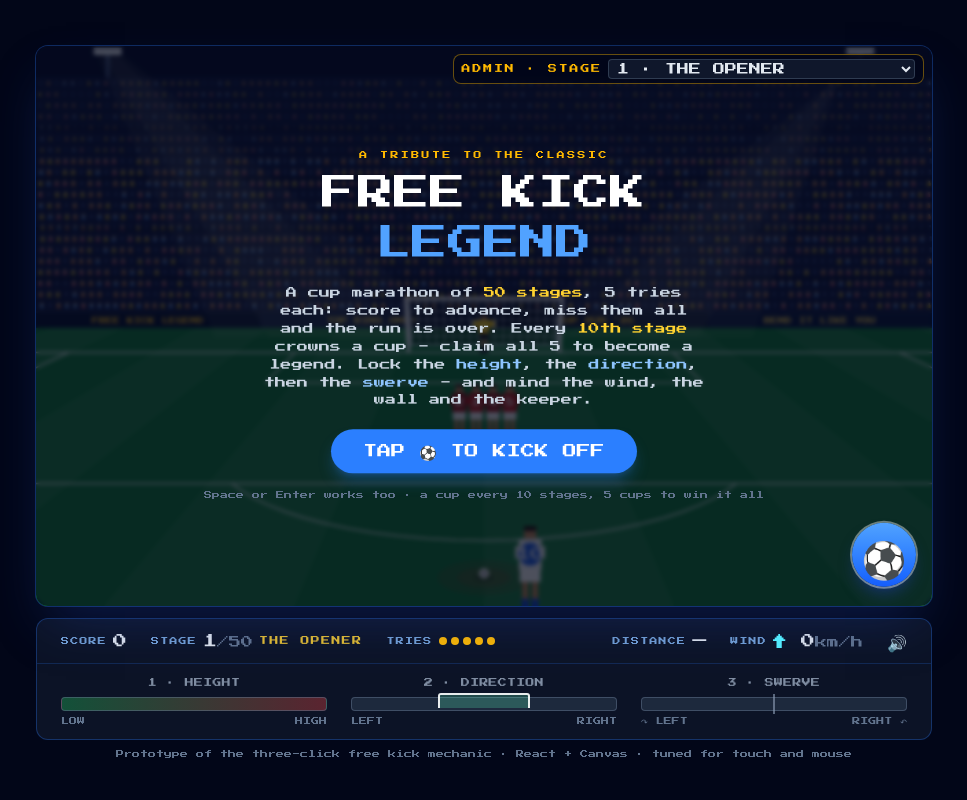
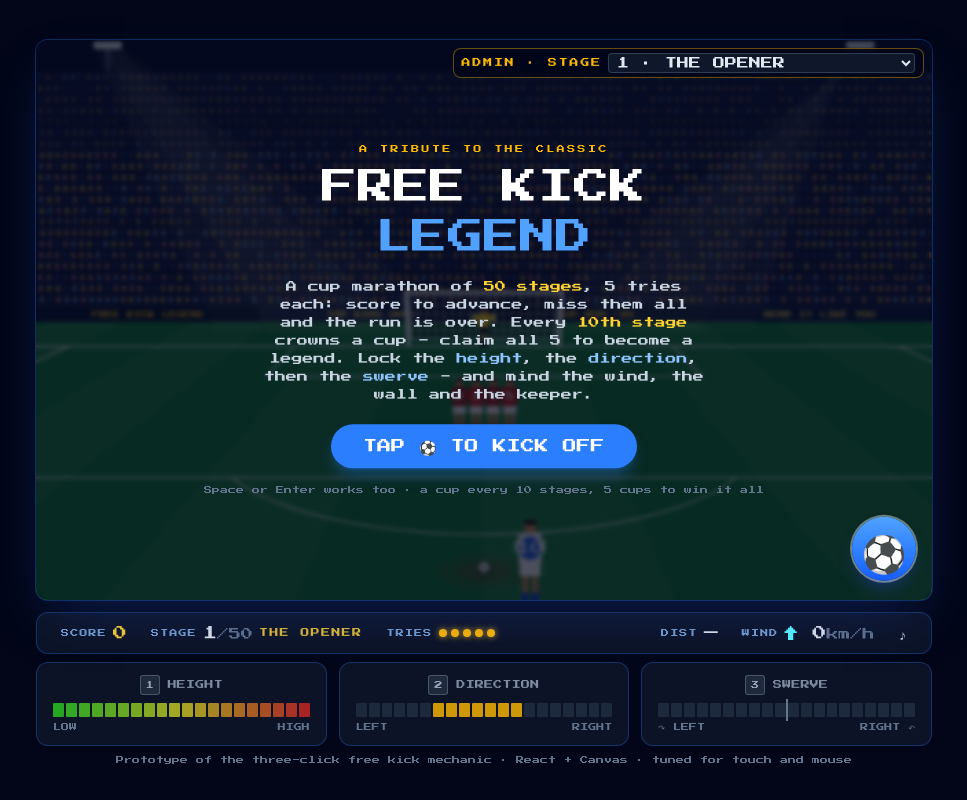
Before and after one commit to etuncoz/free-kick-game, a React (Vite) app: page / in a window 1280 px wide. Shown: the whole page, without its empty margins (156-1123 px from the left). Built offline with nearby package versions, Linux system fonts and the light colour scheme.

Commit message:
Rebuild the HUD as twilight-pixel stat and gauge cards

```diff
--- a/plans/retro-ui.md
+++ b/plans/retro-ui.md
@@ -78,22 +78,27 @@ Ad-board text is now all-gold (`#fbbf24`/`#fcd34d`).
 Verified: vitest 58/58; screenshots `p2-aim1/p2-flight/p2-goalflash` in the scratchpad match the SS language (forced GOAL state via `__game` per the HANDOVER pattern).
 
 ## Phase 3: HUD panel restyle
-Status: Not started
+Status: Complete
 
 All in `src/game/MagicalKicks.jsx`.
 
-- [ ] Stats bar: keep the content and responsive wrapping, restyle to the SS: pixel-font labels, "DIST" instead of "DISTANCE", gold value accents, TRIES dots get a soft gold glow (box-shadow), mute toggle becomes a flat ♪ / muted-♪ glyph.
-- [ ] Split the single gauge card into three separate rounded navy cards in a 3-column grid (stacking to one column only if 360px demands it).
-- [ ] Add the numbered square badge to each card ("1"/"2"/"3" + label): gold background with dark number when that gauge is active, dark navy with light number otherwise. Wire it into `updateGaugeDom` alongside the existing label color toggle.
-- [ ] Segmented tracks: render each track as ~24 discrete cells with 1-2px gaps. HEIGHT: green-to-red gradient across the cells (always lit, as in the SS). DIRECTION: dark cells with the `DIR_GOAL_WINDOW` span as gold cells (replaces the bracket overlay). SWERVE: dark cells with a center notch cell.
-- [ ] Marker: keep the smooth-gliding DOM marker on top of the cells; restyle it as a chunky light block with a subtle glow. Keep the active/locked color switch in `updateGaugeDom`.
+- [x] Stats bar: keep the content and responsive wrapping, restyle to the SS: pixel-font labels, "DIST" instead of "DISTANCE", gold value accents, TRIES dots get a soft gold glow (box-shadow), mute toggle becomes a flat ♪ / muted-♪ glyph.
+- [x] Split the single gauge card into three separate rounded navy cards in a 3-column grid (stacking to one column only if 360px demands it).
+- [x] Add the numbered square badge to each card ("1"/"2"/"3" + label): gold background with dark number when that gauge is active, dark navy with light number otherwise. Wire it into `updateGaugeDom` alongside the existing label color toggle.
+- [x] Segmented tracks: render each track as ~24 discrete cells with 1-2px gaps. HEIGHT: green-to-red gradient across the cells (always lit, as in the SS). DIRECTION: dark cells with the `DIR_GOAL_WINDOW` span as gold cells (replaces the bracket overlay). SWERVE: dark cells with a center notch cell.
+- [x] Marker: keep the smooth-gliding DOM marker on top of the cells; restyle it as a chunky light block with a subtle glow. Keep the active/locked color switch in `updateGaugeDom`.
 
 ### Verification Plan
 - `npx vitest run` passes.
 - Headless Chrome screenshots at 1280x800 and 390x844 in each aim phase (drive `__game.phase` and locked values): confirm three cards, badge highlight follows the active gauge, goal-window cells sit centered at 35% width, and the marker glides (two frames apart show it moved).
 
 ### Phase Summary
-_(write when phase completes)_
+Done 2026-07-07.
+Stats bar is its own card (the old shared card + `border-b` split into two elements); SCORE value is gold, "DIST" label, TRIES dots glow via an arbitrary Tailwind box-shadow, mute is a ♪ glyph that dims + strikes through when muted.
+Gauges are three `bg-slate-900/80` cards in a 3-column grid at all widths (three cards fit fine at 390px, verified).
+`TRACK_CELLS = 20` flex cells per track (20, not 24, so cells stay >=4px on phones); HEIGHT ramps `hsl(120..0 65% 40%)`, DIRECTION lights the `DIR_GOAL_WINDOW` span as `bg-amber-400/80` cells (the old white bracket overlay is gone), SWERVE keeps the center-notch div.
+Badges are `gaugeBadgeRefs`-driven spans restyled inside `updateGaugeDom` (gold bg + dark number when active); the marker is a 6px block, gold + gold glow while active, light `#e2e8f0` + soft glow when locked.
+Verified: marker sampled two frames apart moved 47.96% -> 63.96% (desktop) and 42% -> 58% (phone), so the glide survived; screenshots `p3-aim1/2/3-{desktop,phone}` in the scratchpad match the SS card layout; vitest 58/58.
 
 ## Phase 4: Overlays and ball button
 Status: Not started
--- a/src/game/MagicalKicks.jsx
+++ b/src/game/MagicalKicks.jsx
@@ -28,10 +28,13 @@ const STAT_VALUE_CLS = "text-xs sm:text-sm font-bold tabular-nums";
 
 const GAUGE_PHASE = { h: "aim1", d: "aim2", s: "aim3" };
 const GAUGES = [
-  { key: "h", label: "1 · HEIGHT" },
-  { key: "d", label: "2 · DIRECTION" },
-  { key: "s", label: "3 · SWERVE" },
+  { key: "h", num: "1", label: "HEIGHT" },
+  { key: "d", num: "2", label: "DIRECTION" },
+  { key: "s", num: "3", label: "SWERVE" },
 ];
+// segmented retro tracks: each gauge is a row of discrete cells; the marker
+// itself still glides continuously so precision reading is unchanged
+const TRACK_CELLS = 20;
 
 export default function MagicalKicks() {
   const canvasRef = useRef(null);
@@ -40,6 +43,7 @@ export default function MagicalKicks() {
   const audioRef = useRef(null);
   const gaugeMarkerRefs = useRef({});
   const gaugeLabelRefs = useRef({});
+  const gaugeBadgeRefs = useRef({});
   if (!audioRef.current) audioRef.current = createAudioController();
 
   const [hud, setHud] = useState({
@@ -213,6 +217,7 @@ export default function MagicalKicks() {
     for (const { key } of GAUGES) {
       const marker = gaugeMarkerRefs.current[key];
       const label = gaugeLabelRefs.current[key];
+      const badge = gaugeBadgeRefs.current[key];
       if (!marker) continue;
       const active = g.phase === GAUGE_PHASE[key];
       let v = null;
@@ -223,9 +228,15 @@ export default function MagicalKicks() {
       } else {
         marker.style.opacity = "1";
         marker.style.left = `${v * 100}%`;
-        marker.style.background = active ? "#fbbf24" : "#60a5fa";
+        marker.style.background = active ? "#fbbf24" : "#e2e8f0";
+        marker.style.boxShadow = active ? "0 0 8px rgba(251,191,36,0.9)" : "0 0 4px rgba(226,232,240,0.6)";
       }
       if (label) label.style.color = active ? "#93c5fd" : "rgba(148,163,184,0.85)";
+      if (badge) {
+        badge.style.background = active ? "#fbbf24" : "#1e293b";
+        badge.style.color = active ? "#0f172a" : "#94a3b8";
+        badge.style.borderColor = active ? "#fbbf24" : "rgba(100,116,139,0.6)";
+      }
     }
   }, []);
 
@@ -595,19 +606,18 @@ export default function MagicalKicks() {
           )}
         </div>
 
-        {/* info + gauge panel - lives below the canvas (always mounted, even
-            outside the aim phases, so the layout never shifts) so it never
-            covers the kicker or the ball, and keeps stats + gauges in one
-            place the player only has to glance at once */}
-        <div className="mt-1.5 sm:mt-3 bg-slate-900/80 border border-blue-500/30 rounded-xl overflow-hidden text-slate-200">
+        {/* info panel - lives below the canvas (always mounted, even outside
+            the aim phases, so the layout never shifts) so it never covers the
+            kicker or the ball */}
+        <div className="mt-1.5 sm:mt-3 bg-slate-900/80 border border-blue-500/30 rounded-xl text-slate-200">
           {/* below `sm` this wraps into two full-width rows (scores, then
               pitch conditions), each spreading its three stats edge to edge
               instead of crowding six stats onto one 360px line */}
-          <div className="flex flex-wrap items-center justify-between gap-x-3 gap-y-1 px-3 sm:px-6 py-2 sm:py-2.5 border-b border-blue-500/20">
+          <div className="flex flex-wrap items-center justify-between gap-x-3 gap-y-1 px-3 sm:px-6 py-2 sm:py-2.5">
             <div className="flex w-full sm:w-auto items-center justify-between sm:justify-start gap-3 sm:gap-6">
               <div className="flex items-center gap-1.5">
                 <span className={STAT_LABEL_CLS}>SCORE</span>
-                <span className={STAT_VALUE_CLS} style={DISPLAY_FONT}>
+                <span className={`${STAT_VALUE_CLS} text-amber-300`} style={DISPLAY_FONT}>
                   {hud.score}
                 </span>
                 {hud.streak > 1 && (
@@ -645,7 +655,11 @@ export default function MagicalKicks() {
                   {Array.from({ length: TRIES_PER_STAGE }, (_, i) => (
                     <span
                       key={i}
-                      className={`w-2 h-2 rounded-full ${i < hud.triesLeft ? "bg-amber-400" : "bg-slate-700"}`}
+                      className={`w-2 h-2 rounded-full ${
+                        i < hud.triesLeft
+                          ? "bg-amber-400 shadow-[0_0_6px_rgba(251,191,36,0.85)]"
+                          : "bg-slate-700"
+                      }`}
                     />
                   ))}
                 </span>
@@ -653,7 +667,7 @@ export default function MagicalKicks() {
             </div>
             <div className="flex w-full sm:w-auto items-center justify-between sm:justify-start gap-3 sm:gap-6">
               <div className="flex items-center gap-1.5">
-                <span className={STAT_LABEL_CLS}>DISTANCE</span>
+                <span className={STAT_LABEL_CLS}>DIST</span>
                 <span className={STAT_VALUE_CLS} style={DISPLAY_FONT}>
                   {hud.distance != null ? hud.distance : "—"}
                   {hud.distance != null && <span className="text-slate-500 text-xs">m</span>}
@@ -678,50 +692,74 @@ export default function MagicalKicks() {
               </div>
               <button
                 onClick={toggleMute}
-                className="text-slate-300 hover:text-white transition-colors text-base"
+                className={`transition-colors text-sm ${
+                  hud.muted ? "text-slate-600 line-through" : "text-slate-300 hover:text-white"
+                }`}
                 aria-label={hud.muted ? "Unmute sound" : "Mute sound"}
               >
-                {hud.muted ? "🔇" : "🔊"}
+                ♪
               </button>
             </div>
           </div>
-          <div className="grid grid-cols-3 gap-2.5 sm:gap-6 px-3 sm:px-6 py-2 sm:py-3">
-          {GAUGES.map(({ key, label }) => (
-            <div key={key} className="flex flex-col items-center">
+        </div>
+
+        {/* gauge cards - one per click of the three-click mechanic, each
+            with a numbered badge that lights gold while its gauge runs */}
+        <div className="mt-1.5 sm:mt-2 grid grid-cols-3 gap-1.5 sm:gap-3 text-slate-200">
+          {GAUGES.map(({ key, num, label }) => (
             <div
+              key={key}
+              className="bg-slate-900/80 border border-blue-500/30 rounded-xl px-2 sm:px-4 py-2 sm:py-3 flex flex-col items-center"
+            >
+              <div className="flex items-center gap-1.5 sm:gap-2 mb-2">
+                <span
+                  ref={(el) => (gaugeBadgeRefs.current[key] = el)}
+                  className="w-4 h-4 sm:w-5 sm:h-5 flex items-center justify-center text-[7px] sm:text-[8px] border rounded-[3px] bg-slate-800 text-slate-400 border-slate-600/60"
+                  aria-hidden="true"
+                >
+                  {num}
+                </span>
+                <span
                   ref={(el) => (gaugeLabelRefs.current[key] = el)}
-                className="text-[8px] sm:text-[9px] font-bold tracking-wide mb-2 text-slate-400"
+                  className="text-[8px] sm:text-[9px] font-bold tracking-wide text-slate-400"
                 >
                   {label}
+                </span>
               </div>
-              <div
-                className="relative w-full h-3.5 rounded bg-slate-800 border border-slate-500/50"
-                style={
-                  key === "h"
-                    ? { background: "linear-gradient(to right, rgba(34,197,94,.35), rgba(239,68,68,.35))" }
-                    : undefined
+              <div className="relative w-full h-3.5">
+                {/* segmented cells. HEIGHT is a fixed green-to-red ramp; the
+                    DIRECTION gold cells are the goal-mouth window - the part
+                    of the (far wider) sweep that actually hits the frame,
+                    the same fixed centred span on every stage (the physics
+                    scales the cone instead). */}
+                <div className="absolute inset-0 flex gap-[2px]" aria-hidden="true">
+                  {Array.from({ length: TRACK_CELLS }, (_, i) => {
+                    if (key === "h") {
+                      const hue = 120 - (i * 120) / (TRACK_CELLS - 1);
+                      return (
+                        <span
+                          key={i}
+                          className="flex-1 rounded-[1px]"
+                          style={{ background: `hsl(${hue} 65% 40%)` }}
+                        />
+                      );
                     }
-              >
-                {/* the direction gauge sweeps far wider than the goal; this
-                    goal-mouth window is the part of the sweep that actually
-                    hits the frame. It is the same fixed, centred window on
-                    every stage (the physics scales the cone instead). */}
-                {key === "d" && (
-                  <div
-                    className="absolute -top-[5px] bottom-[2px] border-l-2 border-r-2 border-t-2 border-white/90 rounded-t-[3px] bg-emerald-300/25"
-                    style={{
-                      left: `${(0.5 - DIR_GOAL_WINDOW / 2) * 100}%`,
-                      width: `${DIR_GOAL_WINDOW * 100}%`,
-                    }}
-                    aria-hidden="true"
+                    const mid = (i + 0.5) / TRACK_CELLS;
+                    const inWindow = key === "d" && Math.abs(mid - 0.5) <= DIR_GOAL_WINDOW / 2;
+                    return (
+                      <span
+                        key={i}
+                        className={`flex-1 rounded-[1px] ${inWindow ? "bg-amber-400/80" : "bg-slate-800"}`}
                       />
-                )}
+                    );
+                  })}
+                </div>
                 {key === "s" && (
-                  <div className="absolute left-1/2 -top-1 -bottom-1 w-[2px] bg-slate-400/60 -translate-x-1/2" />
+                  <div className="absolute left-1/2 -top-1 -bottom-1 w-[2px] bg-slate-400/70 -translate-x-1/2" />
                 )}
                 <div
                   ref={(el) => (gaugeMarkerRefs.current[key] = el)}
-                  className="absolute -top-1.5 -bottom-1.5 w-[5px] rounded -translate-x-1/2"
+                  className="absolute -top-1.5 -bottom-1.5 w-[6px] rounded-[1px] -translate-x-1/2"
                   style={{ left: "0%", opacity: 0 }}
                 />
               </div>
@@ -732,7 +770,6 @@ export default function MagicalKicks() {
             </div>
           ))}
         </div>
-        </div>
 
         <div className="mt-2 hidden sm:block text-center text-[8px] text-slate-500">
           Prototype of the three-click free kick mechanic · React + Canvas · tuned for touch and mouse
```
Lines whose indentation alone changed are shown as unchanged.
